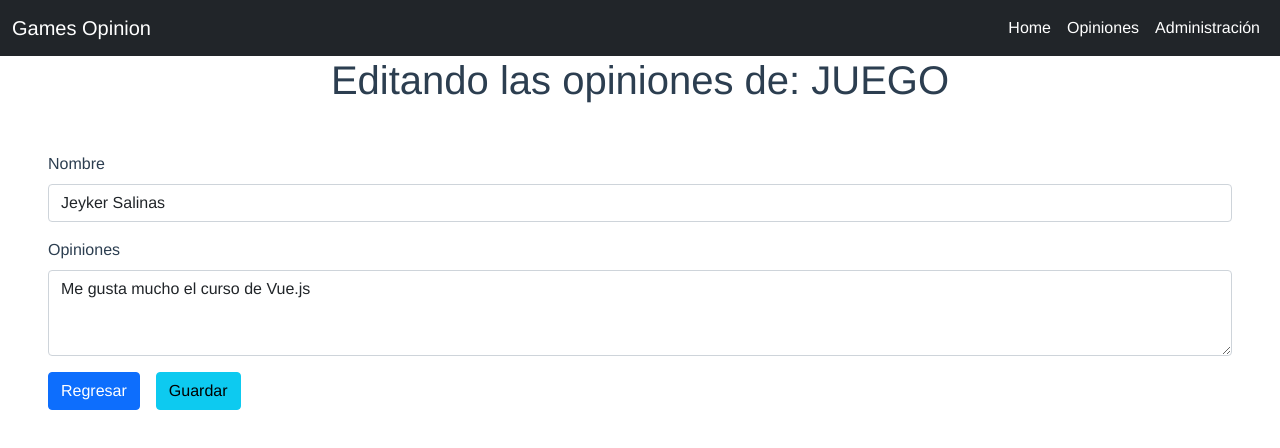
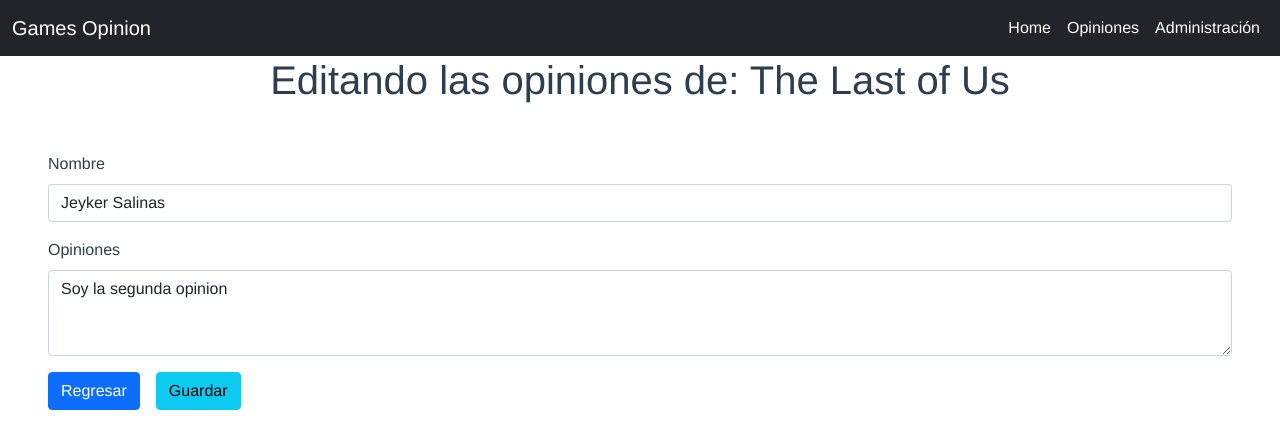
Before and after one commit to JeykerSalinas/games-opinions-site, a Vue app: page /edit_opinion/1 in a window 1280 px wide. Shown: the top 448 px of the page. Built offline with nearby package versions, Linux system fonts and the light colour scheme; no server answers.

Commit message:
Work on computed get and set

```diff
--- a/src/components/GridCards.vue
+++ b/src/components/GridCards.vue
@@ -7,70 +7,7 @@
       :key="i"
     >
       <!-- Modal -->
-      <div
-        class="modal fade"
-        :id="'opinionModal' + i"
-        tabindex="-1"
-        aria-labelledby="exampleModalLabel"
-        aria-hidden="true"
-      >
-        <div class="modal-dialog">
-          <div class="modal-content">
-            <div class="modal-header">
-              <h5 class="modal-title" id="exampleModalLabel">
-                Escribe tu opinion para el juego: <br />{{ game.name }}
-              </h5>
-              <button
-                type="button"
-                class="btn-close"
-                data-bs-dismiss="modal"
-                aria-label="Close"
-              ></button>
-            </div>
-            <div class="modal-body">
-              <div class="mb-3">
-                <label for="exampleFormControlInput1" class="form-label"
-                  >Nombre:</label
-                >
-                <input
-                  type="text"
-                  class="form-control"
-                  id="exampleFormControlInput1"
-                  v-model="nombre"
-                />
-              </div>
-              <div class="mb-3">
-                <label for="exampleFormControlTextarea1" class="form-label"
-                  >Opiniones</label
-                >
-                <textarea
-                  class="form-control"
-                  id="exampleFormControlTextarea1"
-                  placeholder="Tu opinión debe ir aquí..."
-                  rows="3"
-                  v-model="opinion"
-                ></textarea>
-              </div>
-            </div>
-            <div class="modal-footer">
-              <button
-                type="button"
-                class="btn btn-secondary"
-                data-bs-dismiss="modal"
-              >
-                Cerrar
-              </button>
-              <button
-                type="button"
-                class="btn btn-primary"
-                @click="saveOpinion(game.name)"
-              >
-                Guardar
-              </button>
-            </div>
-          </div>
-        </div>
-      </div>
+      <OpinionModal :game="game" :id="i" />
       <!--card-->
       <div class="card w-auto" style="width: 18rem">
         <img :src="game.background_image" class="card-img-top" alt="..." />
@@ -100,25 +37,11 @@
 </template>
 
 <script>
-import { mapMutations } from "vuex";
+import OpinionModal from "./OpinionModal.vue";
 export default {
   name: "GridCards",
-  data() {
-    return {
-      nombre: "",
-      opinion: "",
-    };
-  },
-  methods: {
-    ...mapMutations(["SET_OPINION"]),
-    saveOpinion(game) {
-      const newOpinion = {
-        name: this.nombre,
-        game: game,
-        opinion: this.opinion,
-      };
-      this.SET_OPINION(newOpinion);
-    },
+  components: {
+    OpinionModal,
   },
   props: {
     myData: {
--- /dev/null
+++ b/src/components/OpinionModal.vue
@@ -0,0 +1,102 @@
+<template>
+  <div
+    class="modal fade"
+    :id="'opinionModal' + id"
+    tabindex="-1"
+    aria-labelledby="exampleModalLabel"
+    aria-hidden="true"
+  >
+    <div class="modal-dialog">
+      <div class="modal-content">
+        <div class="modal-header">
+          <h5 class="modal-title" id="exampleModalLabel">
+            Escribe tu opinion para el juego: <br />{{ game.name }}
+          </h5>
+          <button
+            type="button"
+            class="btn-close"
+            data-bs-dismiss="modal"
+            aria-label="Close"
+          ></button>
+        </div>
+        <div class="modal-body">
+          <div class="mb-3">
+            <label for="exampleFormControlInput1" class="form-label"
+              >Nombre:</label
+            >
+            <input
+              type="text"
+              class="form-control"
+              id="exampleFormControlInput1"
+              v-model="nombre"
+            />
+          </div>
+          <div class="mb-3">
+            <label for="exampleFormControlTextarea1" class="form-label"
+              >Opiniones</label
+            >
+            <textarea
+              class="form-control"
+              id="exampleFormControlTextarea1"
+              placeholder="Tu opinión debe ir aquí..."
+              rows="3"
+              v-model="opinion"
+            ></textarea>
+          </div>
+        </div>
+        <div class="modal-footer">
+          <button
+            type="button"
+            class="btn btn-secondary"
+            data-bs-dismiss="modal"
+          >
+            Cerrar
+          </button>
+          <button
+            type="button"
+            class="btn btn-primary"
+            @click="saveOpinion(game.name)"
+          >
+            Guardar
+          </button>
+        </div>
+      </div>
+    </div>
+  </div>
+</template>
+
+<script>
+import { mapMutations } from "vuex";
+export default {
+  data() {
+    return {
+      nombre: "",
+      opinion: "",
+    };
+  },
+  props: {
+    game: {
+      type: Object,
+      default: () => {},
+    },
+    id: {
+      type: Number,
+      default: null,
+    },
+  },
+
+  methods: {
+    ...mapMutations(["SET_OPINION"]),
+    saveOpinion(game) {
+      const newOpinion = {
+        name: this.nombre,
+        game: game,
+        opinion: this.opinion,
+      };
+      this.SET_OPINION(newOpinion);
+    },
+  },
+};
+</script>
+
+<style lang="scss" scoped></style>
--- a/src/components/TableOpinions.vue
+++ b/src/components/TableOpinions.vue
@@ -16,13 +16,13 @@
           <td>{{ opinion.game }}</td>
           <td>{{ opinion.opinion }}</td>
           <td>
-            <button class="btn btn-danger" @click="deleteOpinion(opinion)">
+            <button class="btn btn-danger" @click="DELETE_OPINION(i)">
               Eliminar
             </button>
           </td>
           <td>
             <button class="btn btn-info">
-              <router-link :to="'/edit_opinion/' + (i + 1)">Editar</router-link>
+              <router-link :to="'/edit_opinion/' + i">Editar</router-link>
             </button>
           </td>
         </tr>
@@ -38,9 +38,6 @@ export default {
   name: "TableOpinions",
   methods: {
     ...mapMutations(["DELETE_OPINION"]),
-    deleteOpinion(opinion) {
-      this.DELETE_OPINION(opinion);
-    },
   },
   props: {
     opinions: {
--- a/src/store/index.js
+++ b/src/store/index.js
@@ -15,7 +15,12 @@ export default new Vuex.Store({
       {
         name: "Jeyker Salinas",
         game: "The Last of Us",
-        opinion: "Me gusta mucho el curso de Vue.js",
+        opinion: "Soy la segunda opinion",
+      },
+      {
+        name: "Jeyker Salinas",
+        game: "The Last of Us",
+        opinion: "Soy la tercera opinion",
       },
     ],
   },
@@ -30,6 +35,10 @@ export default new Vuex.Store({
     DELETE_OPINION(state, payload) {
       state.myOpinions.splice(payload, 1);
     },
+    EDIT_OPINION(state, payload) {
+      state.myOpinions[payload.i].name = payload.name;
+      state.myOpinions[payload.i].opinion = payload.opinion;
+    },
   },
   actions: {
     async getData({ commit }) {
--- a/src/views/OpinionView.vue
+++ b/src/views/OpinionView.vue
@@ -1,6 +1,8 @@
 <template>
   <div>
-    <h1 class="text-center">Editando las opiniones de: JUEGO</h1>
+    <h1 class="text-center">
+      Editando las opiniones de: {{ myOpinions[myOpinion].game }}
+    </h1>
     <div class="m-4 p-4">
       <div class="mb-3">
         <label for="exampleFormControlInput1" class="form-label">Nombre</label>
@@ -8,7 +10,7 @@
           type="email"
           class="form-control"
           id="exampleFormControlInput1"
-          v-model="this.myOpinions[this.myOpinion].name"
+          v-model="newName"
         />
       </div>
       <div class="mb-3">
@@ -19,7 +21,7 @@
           class="form-control"
           id="exampleFormControlTextarea1"
           rows="3"
-          v-model="this.myOpinions[this.myOpinion].opinion"
+          v-model="newOpinion"
         ></textarea>
       </div>
       <div class="mb-3">
@@ -37,16 +39,24 @@
 </template>
 
 <script>
-import { mapState } from "vuex";
+import { mapMutations, mapState } from "vuex";
 export default {
   data() {
     return {
-      nombre: "jeyker",
+      nombre: "",
+      opinion: "",
     };
   },
   methods: {
+    ...mapMutations(["EDIT_OPINION"]),
     click() {
-      console.log("Holis");
+      this.EDIT_OPINION({
+        i: this.$route.params.id,
+        name: this.nombre,
+        opinion: this.opinion,
+      });
+      alert("Opinión modificada con éxito");
+      this.$router.push("/administracion");
     },
   },
   computed: {
@@ -54,6 +64,22 @@ export default {
     myOpinion() {
       return this.$route.params.id;
     },
+    newName: {
+      get() {
+        return this.myOpinions[this.myOpinion].name;
+      },
+      set(value) {
+        this.nombre = value;
+      },
+    },
+    newOpinion: {
+      get() {
+        return this.myOpinions[this.myOpinion].opinion;
+      },
+      set(value) {
+        this.opinion = value;
+      },
+    },
   },
 };
 </script>
```
